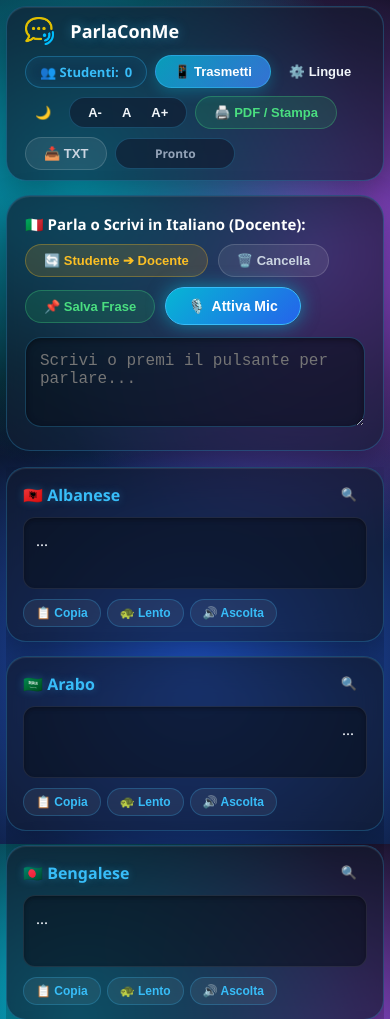
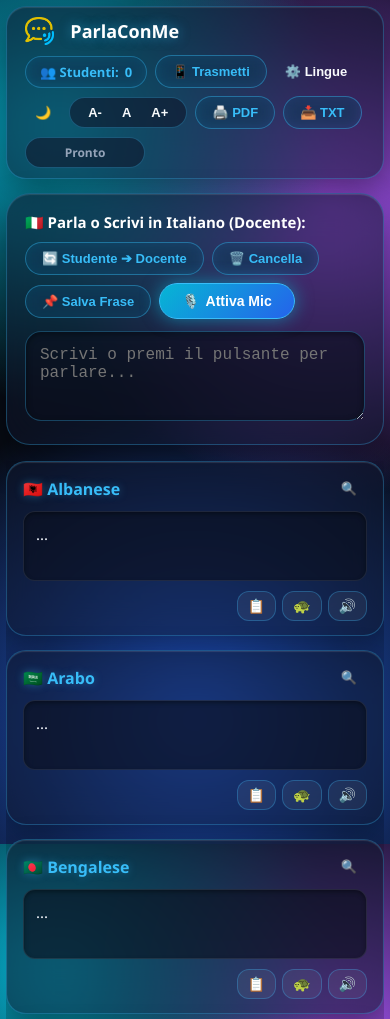
Before and after one commit to paolafrosio/parlaconme, a plain HTML site: page index2.html in a window 390 px wide. Shown: the top 1019 px of the page. Drawn offline with Linux system fonts and the light colour scheme; a script that the page names is missing.

Commit message:
Update index2.html

```diff
--- a/index2.html
+++ b/index2.html
@@ -3,7 +3,7 @@
 <head>
   <meta charset="UTF-8">
   <meta name="viewport" content="width=device-width, initial-scale=1.0, maximum-scale=1.0, user-scalable=no">
-  <title>ParlaConMe - Traduttore Live CPIA</title>
+  <title>ParlaConMe - Traduttore Live CPIA (Glass Edition)</title>
 
   <link rel="icon" type="image/png" href="logo.png?v=3">
 
@@ -11,23 +11,19 @@
   <script src="https://cdnjs.cloudflare.com/ajax/libs/qrcodejs/1.0.0/qrcode.min.js"></script>
   <style>
     :root {
-      --bg-gradient: radial-gradient(circle at 20% 20%, #06b6d4 0%, transparent 40%),
-                     radial-gradient(circle at 80% 30%, #a855f7 0%, transparent 45%),
-                     radial-gradient(circle at 50% 80%, #2563eb 0%, transparent 50%),
-                     #090d16;
-      --card-bg: rgba(18, 26, 43, 0.65);
-      --card-border: rgba(56, 189, 248, 0.25);
-      --card-shadow: 0 16px 36px rgba(0, 0, 0, 0.4), inset 0 1px 1px rgba(255, 255, 255, 0.1);
-      --text-color: #f1f5f9;
+      --bg-gradient: radial-gradient(circle at 15% 15%, #06b6d4 0%, transparent 35%),
+                     radial-gradient(circle at 85% 25%, #a855f7 0%, transparent 40%),
+                     radial-gradient(circle at 50% 85%, #2563eb 0%, transparent 45%),
+                     #070b14;
+      --card-bg: rgba(15, 23, 42, 0.55);
+      --card-border: rgba(56, 189, 248, 0.3);
+      --card-shadow: 0 16px 36px rgba(0, 0, 0, 0.45), inset 0 1px 1px rgba(255, 255, 255, 0.12);
+      --text-color: #f8fafc;
       --text-muted: #94a3b8;
-      --primary-color: #38bdf8;
-      --neon-cyan: #06b6d4;
-      --card-body-bg: rgba(10, 16, 28, 0.55);
+      --primary-cyan: #38bdf8;
+      --neon-glow: rgba(56, 189, 248, 0.4);
+      --card-body-bg: rgba(10, 15, 29, 0.6);
       --box-ita-bg: rgba(15, 23, 42, 0.7);
-    }
-
-    body.dark-mode {
-      /* In questa versione glassmorphism lo stile nativo è già scuro/neon */
     }
 
     * { box-sizing: border-box; }
@@ -45,7 +41,6 @@
       min-height: 100vh;
       display: flex;
       flex-direction: column;
-      transition: background 0.3s, color 0.3s;
     }
 
     /* HEADER GLASS */
@@ -57,8 +52,8 @@
       gap: 10px;
       flex-wrap: wrap;
       background: var(--card-bg);
-      backdrop-filter: blur(16px);
-      -webkit-backdrop-filter: blur(16px);
+      backdrop-filter: blur(20px);
+      -webkit-backdrop-filter: blur(20px);
       padding: 10px 18px;
       border-radius: 20px;
       box-shadow: var(--card-shadow);
@@ -74,7 +69,7 @@
       gap: 10px;
       white-space: nowrap;
       flex-shrink: 0;
-      text-shadow: 0 0 12px rgba(56, 189, 248, 0.4);
+      text-shadow: 0 0 12px rgba(56, 189, 248, 0.5);
     }
     .top-controls {
       display: flex;
@@ -88,7 +83,7 @@
       font-weight: 600;
       color: #38bdf8;
       background: rgba(14, 165, 233, 0.15);
-      border: 1px solid rgba(56, 189, 248, 0.3);
+      border: 1px solid rgba(56, 189, 248, 0.35);
       padding: 6px 14px;
       border-radius: 20px;
       display: inline-flex;
@@ -134,7 +129,7 @@
       border-radius: 12px;
       transition: all 0.2s;
     }
-    .btn-tool:hover { background: rgba(255, 255, 255, 0.1); color: #38bdf8; }
+    .btn-tool:hover { background: rgba(255, 255, 255, 0.12); color: #38bdf8; }
 
     .status {
       font-size: 12px;
@@ -157,14 +152,13 @@
     /* SOURCE BOX DOCENTE */
     .source-box {
       background: var(--card-bg);
-      backdrop-filter: blur(16px);
-      -webkit-backdrop-filter: blur(16px);
+      backdrop-filter: blur(20px);
+      -webkit-backdrop-filter: blur(20px);
       padding: 18px;
       border-radius: 24px;
       box-shadow: var(--card-shadow);
       margin-bottom: 16px;
       border: 1px solid var(--card-border);
-      position: relative;
     }
 
     .label-row {
@@ -183,17 +177,17 @@
     }
     .action-btns {
       display: flex;
-      gap: 10px;
+      gap: 8px;
       align-items: center;
       flex-wrap: wrap;
     }
 
-    /* PULSANTI STILE GLASS & NEON */
+    /* PULSANTI STILE GLASS & NEON AZZURRO UNIFORME */
     .btn-main {
-      background: linear-gradient(135deg, rgba(6, 182, 212, 0.8), rgba(59, 130, 246, 0.8));
-      color: #ffffff;
-      border: 1px solid rgba(56, 189, 248, 0.5);
-      padding: 8px 18px;
+      background: rgba(14, 165, 233, 0.15);
+      color: #38bdf8;
+      border: 1px solid rgba(56, 189, 248, 0.4);
+      padding: 8px 16px;
       border-radius: 20px;
       font-weight: 600;
       font-size: 13px;
@@ -203,53 +197,38 @@
       justify-content: center;
       gap: 6px;
       transition: all 0.25s ease;
-      box-shadow: 0 4px 14px rgba(6, 182, 212, 0.3);
       white-space: nowrap;
       flex-shrink: 0;
+      backdrop-filter: blur(8px);
     }
     .btn-main:hover {
       transform: translateY(-2px);
-      box-shadow: 0 6px 20px rgba(6, 182, 212, 0.5);
-      background: linear-gradient(135deg, rgba(6, 182, 212, 1), rgba(59, 130, 246, 1));
+      background: rgba(14, 165, 233, 0.3);
+      color: #ffffff;
+      border-color: #38bdf8;
+      box-shadow: 0 0 16px rgba(56, 189, 248, 0.4);
     }
+
+    /* PULSANTE MIC CIRCOLARE NEON PRINCIPALE */
+    #btnMic {
+      border-radius: 30px;
+      padding: 9px 22px;
+      background: linear-gradient(135deg, #06b6d4, #2563eb);
+      color: #ffffff;
+      border: 1px solid #38bdf8;
+      box-shadow: 0 0 18px rgba(6, 182, 212, 0.6);
+      font-size: 14px;
+    }
+    #btnMic:hover {
+      box-shadow: 0 0 26px rgba(6, 182, 212, 0.8);
+      transform: translateY(-2px);
+    }
+
     .btn-main.recording {
       background: linear-gradient(135deg, #ef4444, #dc2626) !important;
       color: white !important;
       border-color: #f87171 !important;
       animation: pulseNeon 1.5s infinite;
-    }
-    .btn-clear {
-      background: rgba(255, 255, 255, 0.08);
-      color: #cbd5e1;
-      border: 1px solid rgba(255, 255, 255, 0.15);
-      box-shadow: none;
-    }
-    .btn-clear:hover { background: rgba(255, 255, 255, 0.15); color: #fff; }
-
-    .btn-save {
-      background: rgba(34, 197, 94, 0.15);
-      color: #4ade80;
-      border: 1px solid rgba(74, 222, 128, 0.3);
-      box-shadow: none;
-    }
-    .btn-save:hover { background: rgba(34, 197, 94, 0.25); color: #86efac; }
-
-    .btn-student {
-      background: rgba(245, 158, 11, 0.15);
-      color: #fbbf24;
-      border: 1px solid rgba(251, 191, 36, 0.3);
-      box-shadow: none;
-    }
-    .btn-student:hover { background: rgba(245, 158, 11, 0.25); color: #fde68a; }
-
-    /* PULSANTE MIC CIRCOLARE SCENOGRAFICO */
-    #btnMic {
-      border-radius: 30px;
-      padding: 10px 22px;
-      background: linear-gradient(135deg, #06b6d4, #2563eb);
-      border: 1px solid #38bdf8;
-      box-shadow: 0 0 18px rgba(6, 182, 212, 0.6);
-      font-size: 14px;
     }
 
     @keyframes pulseNeon {
@@ -273,14 +252,14 @@
       transition: border-color 0.2s, box-shadow 0.2s;
     }
     textarea:focus {
-      border-color: var(--neon-cyan);
-      box-shadow: 0 0 10px rgba(6, 182, 212, 0.3), inset 0 2px 6px rgba(0, 0, 0, 0.4);
+      border-color: #38bdf8;
+      box-shadow: 0 0 12px rgba(56, 189, 248, 0.35), inset 0 2px 6px rgba(0, 0, 0, 0.4);
     }
 
     .student-panel {
       display: none;
-      background: rgba(120, 53, 15, 0.3);
-      border: 1px solid rgba(251, 191, 36, 0.4);
+      background: rgba(14, 165, 233, 0.12);
+      border: 1px solid rgba(56, 189, 248, 0.4);
       border-radius: 18px;
       padding: 14px;
       margin-bottom: 14px;
@@ -314,8 +293,8 @@
     }
     .card {
       background: var(--card-bg);
-      backdrop-filter: blur(16px);
-      -webkit-backdrop-filter: blur(16px);
+      backdrop-filter: blur(20px);
+      -webkit-backdrop-filter: blur(20px);
       border-radius: 20px;
       padding: 14px 16px;
       box-shadow: var(--card-shadow);
@@ -328,7 +307,7 @@
     .card:hover {
       transform: translateY(-3px);
       border-color: rgba(56, 189, 248, 0.6);
-      box-shadow: 0 20px 40px rgba(0, 0, 0, 0.5), 0 0 15px rgba(56, 189, 248, 0.2);
+      box-shadow: 0 20px 40px rgba(0, 0, 0, 0.5), 0 0 15px rgba(56, 189, 248, 0.25);
     }
     .card-header {
       display: flex;
@@ -340,7 +319,7 @@
       font-weight: 700;
       font-size: 16px;
       color: #38bdf8;
-      text-shadow: 0 0 8px rgba(56, 189, 248, 0.3);
+      text-shadow: 0 0 8px rgba(56, 189, 248, 0.35);
     }
     .card-body {
       background-color: var(--card-body-bg);
@@ -354,42 +333,39 @@
       flex-grow: 1;
       overflow-y: auto;
       color: #f1f5f9;
-      box-shadow: inset 0 2px 4px rgba(0, 0, 0, 0.3);
+      box-shadow: inset 0 2px 4px rgba(0, 0, 0, 0.35);
     }
+
+    /* PULSANTI SCHEDE ➔ ICONE COMPATTE SU UNA SOLA RIGA */
     .card-footer {
       display: flex;
       justify-content: flex-end;
+      align-items: center;
       gap: 6px;
       margin-top: 10px;
-      flex-wrap: wrap;
+      flex-wrap: nowrap; /* GARANTISCE CHE RIMANGANO SU 1 SOLA RIGA */
     }
-    .btn-card {
+    .btn-icon-only {
       background: rgba(255, 255, 255, 0.06);
       color: #38bdf8;
-      border: 1px solid rgba(56, 189, 248, 0.25);
-      border-radius: 16px;
-      padding: 6px 12px;
-      font-size: 12px;
-      font-weight: 600;
+      border: 1px solid rgba(56, 189, 248, 0.3);
+      border-radius: 12px;
+      padding: 6px 10px;
+      font-size: 14px;
       cursor: pointer;
-      display: flex;
+      display: inline-flex;
       align-items: center;
-      gap: 4px;
-      white-space: nowrap;
+      justify-content: center;
       transition: all 0.2s;
+      flex-shrink: 0;
     }
-    .btn-card:hover {
-      background: #0284c7;
-      color: white;
+    .btn-icon-only:hover {
+      background: rgba(14, 165, 233, 0.3);
+      color: #ffffff;
       border-color: #38bdf8;
-      box-shadow: 0 0 10px rgba(56, 189, 248, 0.4);
+      box-shadow: 0 0 12px rgba(56, 189, 248, 0.5);
+      transform: scale(1.08);
     }
-    .btn-card.active-speaking {
-      background-color: #ef4444 !important;
-      color: white !important;
-      border-color: #dc2626 !important;
-    }
-    .rtl { direction: rtl; text-align: right; }
 
     /* VISTA STUDENTE GLASS */
     .student-view-container {
@@ -401,8 +377,8 @@
     }
     .student-card-main {
       background: var(--card-bg);
-      backdrop-filter: blur(16px);
-      -webkit-backdrop-filter: blur(16px);
+      backdrop-filter: blur(20px);
+      -webkit-backdrop-filter: blur(20px);
       border-radius: 24px;
       padding: 20px;
       box-shadow: var(--card-shadow);
@@ -516,7 +492,6 @@
       .top-controls { width: 100%; justify-content: flex-start; }
       .student-lang-bar { flex-direction: column; align-items: flex-start; }
       .student-select { width: 100%; }
-      .card-footer { justify-content: flex-start; }
     }
 
     /* REGOLE DI STAMPA DIRETTA DAL BROWSER PER LO STUDENTE */
@@ -584,8 +559,8 @@
         <button class="btn-tool" onclick="resetZoom()">A</button>
         <button class="btn-tool" onclick="cambiaZoom(2)">A+</button>
       </div>
-      <button class="btn-main btn-save" style="width: auto;" onclick="stampaOEsportaPDF()">🖨️ PDF / Stampa</button>
-      <button class="btn-main btn-clear" style="width: auto;" onclick="scaricaLezione()">📥 TXT</button>
+      <button class="btn-main" style="width: auto;" onclick="stampaOEsportaPDF()">🖨️ PDF</button>
+      <button class="btn-main" style="width: auto;" onclick="scaricaLezione()">📥 TXT</button>
       <span id="status" class="status">Pronto</span>
     </div>
   </div>
@@ -610,9 +585,9 @@
       <div class="label-row">
         <label for="testoITA">🇮🇹 Parla o Scrivi in Italiano (Docente):</label>
         <div class="action-btns">
-          <button class="btn-main btn-student" style="width: auto;" onclick="apriModalitaStudente()">🔄 Studente ➔ Docente</button>
-          <button class="btn-main btn-clear" style="width: auto;" onclick="cancellaTutto()">🗑️ Cancella</button>
-          <button class="btn-main btn-save" style="width: auto;" onclick="salvaInCronologia()">📌 Salva Frase</button>
+          <button class="btn-main" style="width: auto;" onclick="apriModalitaStudente()">🔄 Studente ➔ Docente</button>
+          <button class="btn-main" style="width: auto;" onclick="cancellaTutto()">🗑️ Cancella</button>
+          <button class="btn-main" style="width: auto;" onclick="salvaInCronologia()">📌 Salva Frase</button>
           <button id="btnMic" class="btn-main" onclick="toggleMicrofonoDocente()">
             <span id="micIcon">🎙️</span> <span id="micText">Attiva Mic</span>
           </button>
@@ -636,8 +611,8 @@
       <div style="display: flex; justify-content: space-between; align-items: center; margin-bottom: 6px; flex-wrap: wrap; gap: 4px;">
         <div style="font-weight: 700; font-size: 14px; color: #38bdf8;">🇮🇹 Italiano (Docente):</div>
         <div style="display: flex; gap: 4px;">
-          <button id="btnItaSlow" class="btn-card" onclick="toggleLetturaItalianoStudente(0.5)">🐢 Lento</button>
-          <button id="btnItaNormal" class="btn-card" onclick="toggleLetturaItalianoStudente(0.9)">🔊 Ascolta ITA</button>
+          <button id="btnItaSlow" class="btn-icon-only" title="Ascolta Lento" onclick="toggleLetturaItalianoStudente(0.5)">🐢</button>
+          <button id="btnItaNormal" class="btn-icon-only" title="Ascolta Italiano" onclick="toggleLetturaItalianoStudente(0.9)">🔊</button>
         </div>
       </div>
       <div id="studentDisplayITA" class="student-display-text student-display-ita-box" style="flex-grow: 0; min-height: 60px; max-height: 140px; margin-bottom: 12px;">In attesa dell'insegnante...</div>
@@ -647,11 +622,11 @@
       <div id="studentDisplayText" class="student-display-text">In attesa della traduzione...</div>
 
       <div class="card-footer" style="justify-content: space-between; margin-top: 10px; gap: 6px;">
-        <div style="display: flex; gap: 6px; flex-wrap: wrap;">
-          <button id="btnTransSlow" class="btn-card" onclick="toggleLetturaStudente(0.5)">🐢 Lento</button>
-          <button id="btnTransNormal" class="btn-card" onclick="toggleLetturaStudente(0.9)">🔊 Ascolta Traduzione</button>
+        <div style="display: flex; gap: 6px; flex-wrap: nowrap;">
+          <button id="btnTransSlow" class="btn-icon-only" title="Ascolta Lento" onclick="toggleLetturaStudente(0.5)">🐢</button>
+          <button id="btnTransNormal" class="btn-icon-only" title="Ascolta Traduzione" onclick="toggleLetturaStudente(0.9)">🔊</button>
         </div>
-        <button class="btn-card" onclick="copiaTestoStudente()">📋 Copia</button>
+        <button class="btn-icon-only" title="Copia Testo" onclick="copiaTestoStudente()">📋</button>
       </div>
     </div>
   </div>
@@ -662,9 +637,9 @@
       <div class="modal-header">
         <span id="modalTitle" class="modal-title">Lingua</span>
         <div style="display: flex; gap: 6px;">
-          <button class="btn-main" style="width: auto;" onclick="leggiTestoFocus(0.5)">🐢 Lento</button>
-          <button class="btn-main" style="width: auto;" onclick="leggiTestoFocus(0.9)">🔊 Ascolta</button>
-          <button class="btn-main btn-clear" style="width: auto;" onclick="chiudiFocus()">✖️</button>
+          <button class="btn-icon-only" title="Ascolta Lento" onclick="leggiTestoFocus(0.5)">🐢</button>
+          <button class="btn-icon-only" title="Ascolta" onclick="leggiTestoFocus(0.9)">🔊</button>
+          <button class="btn-tool" onclick="chiudiFocus()">✖️</button>
         </div>
       </div>
       <div id="modalBody" class="modal-body">...</div>
@@ -675,7 +650,7 @@
     <div class="modal-card">
       <div class="modal-header">
         <span class="modal-title">⚙️ Lingue della Classe</span>
-        <button class="btn-main btn-clear" style="width: auto;" onclick="chiudiGestioneLingue()">✖️ Salva</button>
+        <button class="btn-main" style="width: auto;" onclick="chiudiGestioneLingue()">✖️ Salva</button>
       </div>
       <p style="margin: 0 0 10px 0; color: #94a3b8; font-size: 13px;">Spunta le lingue che desideri visualizzare sulla LIM:</p>
       <div id="langSelectorList" class="lang-grid-selector"></div>
@@ -876,14 +851,14 @@
       }
       letturaInCorso = false;
 
-      document.getElementById('btnItaSlow').innerText = '🐢 Lento';
+      document.getElementById('btnItaSlow').innerText = '🐢';
       document.getElementById('btnItaSlow').classList.remove('active-speaking');
-      document.getElementById('btnItaNormal').innerText = '🔊 Ascolta ITA';
+      document.getElementById('btnItaNormal').innerText = '🔊';
       document.getElementById('btnItaNormal').classList.remove('active-speaking');
 
-      document.getElementById('btnTransSlow').innerText = '🐢 Lento';
+      document.getElementById('btnTransSlow').innerText = '🐢';
       document.getElementById('btnTransSlow').classList.remove('active-speaking');
-      document.getElementById('btnTransNormal').innerText = '🔊 Ascolta Traduzione';
+      document.getElementById('btnTransNormal').innerText = '🔊';
       document.getElementById('btnTransNormal').classList.remove('active-speaking');
 
       targetLetturaCorrente = null;
@@ -931,11 +906,11 @@
 
         if (target === 'ita') {
           const btn = velocita < 0.8 ? document.getElementById('btnItaSlow') : document.getElementById('btnItaNormal');
-          btn.innerText = '⏹️ Ferma';
+          btn.innerText = '⏹️';
           btn.classList.add('active-speaking');
         } else {
           const btn = velocita < 0.8 ? document.getElementById('btnTransSlow') : document.getElementById('btnTransNormal');
-          btn.innerText = '⏹️ Ferma';
+          btn.innerText = '⏹️';
           btn.classList.add('active-speaking');
         }
       };
@@ -1018,9 +993,9 @@
           </div>
           <div id="box_${l.code}" class="card-body ${l.rtl ? 'rtl' : ''}">...</div>
           <div class="card-footer">
-            <button class="btn-card" onclick="copiaTesto('${l.code}')">📋 Copia</button>
-            <button class="btn-card" onclick="leggiTesto('${l.code}', 0.5)">🐢 Lento</button>
-            <button class="btn-card" onclick="leggiTesto('${l.code}', 0.9)">🔊 Ascolta</button>
+            <button class="btn-icon-only" title="Copia" onclick="copiaTesto('${l.code}')">📋</button>
+            <button class="btn-icon-only" title="Ascolta Lento" onclick="leggiTesto('${l.code}', 0.5)">🐢</button>
+            <button class="btn-icon-only" title="Ascolta" onclick="leggiTesto('${l.code}', 0.9)">🔊</button>
           </div>
         `;
         container.appendChild(card);
```
